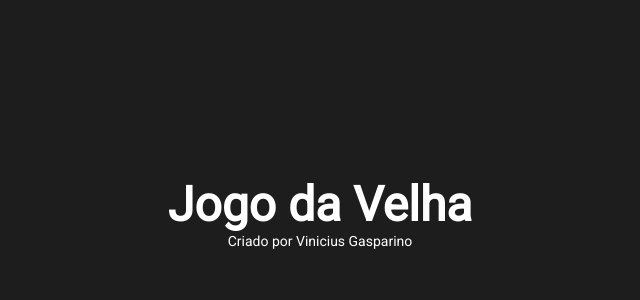
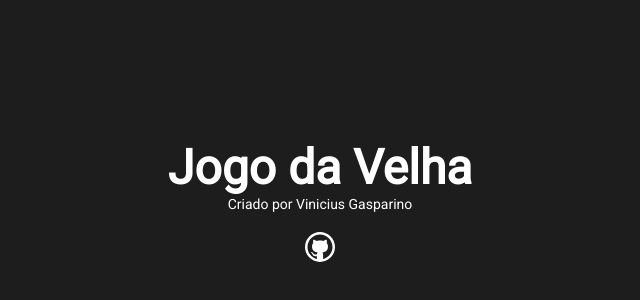
Before and after one commit to viniciusgasparino/react-jogo-da-velha, a Next.js app: page / in a window 1280 px wide. Shown: the part 188-488 px from the top of the page, without its empty margins (320-960 px from the left). Built offline with nearby package versions, Linux system fonts and the light colour scheme.

Commit message:
Criado component de icone

```diff
--- a/src/components/gamePage/GamePage.jsx
+++ b/src/components/gamePage/GamePage.jsx
@@ -1,4 +1,3 @@
-
 import Header from "../header/Header"
 
 
--- a/src/components/header/Header.jsx
+++ b/src/components/header/Header.jsx
@@ -1,6 +1,7 @@
 import Title from "../title/Title"
 import Subtitle from "../subtitle/Subtitle"
 import styles from "./Header.module.css"
+import Icon from "../icon/Icon"
 
 
 function Header(){
@@ -8,8 +9,10 @@
    <div className={styles.header}>
       <Title>Jogo da Velha</Title>
       <Subtitle>Criado por Vinicius Gasparino</Subtitle>
+      <div className={styles.iconContent}>
+        <Icon iconName="github" link="https://github.com/vinciusgasparino"/>
+      </div>
    </div>
-
   )
 }
 
--- a/src/components/header/Header.module.css
+++ b/src/components/header/Header.module.css
@@ -2,3 +2,7 @@
   text-align: center;
   padding: 40px 0;
 }
+
+.iconContent{
+  margin: 20px 0;
+}
--- /dev/null
+++ b/src/components/icon/Icon.jsx
@@ -0,0 +1,15 @@
+
+
+function Icon ({iconName, size, link}){
+  return(
+    <a href={link} target="_blank">
+      <img src={`/icons/${iconName}.svg`} width={size} />
+    </a>
+  )
+}
+
+Icon.defaultProps = {
+  size: "30px"
+}
+
+export default Icon
```
Also changed, not shown: pages/index.jsx (line endings or trailing spaces), public/icons/github.svg (added), style.css (line endings or trailing spaces).
